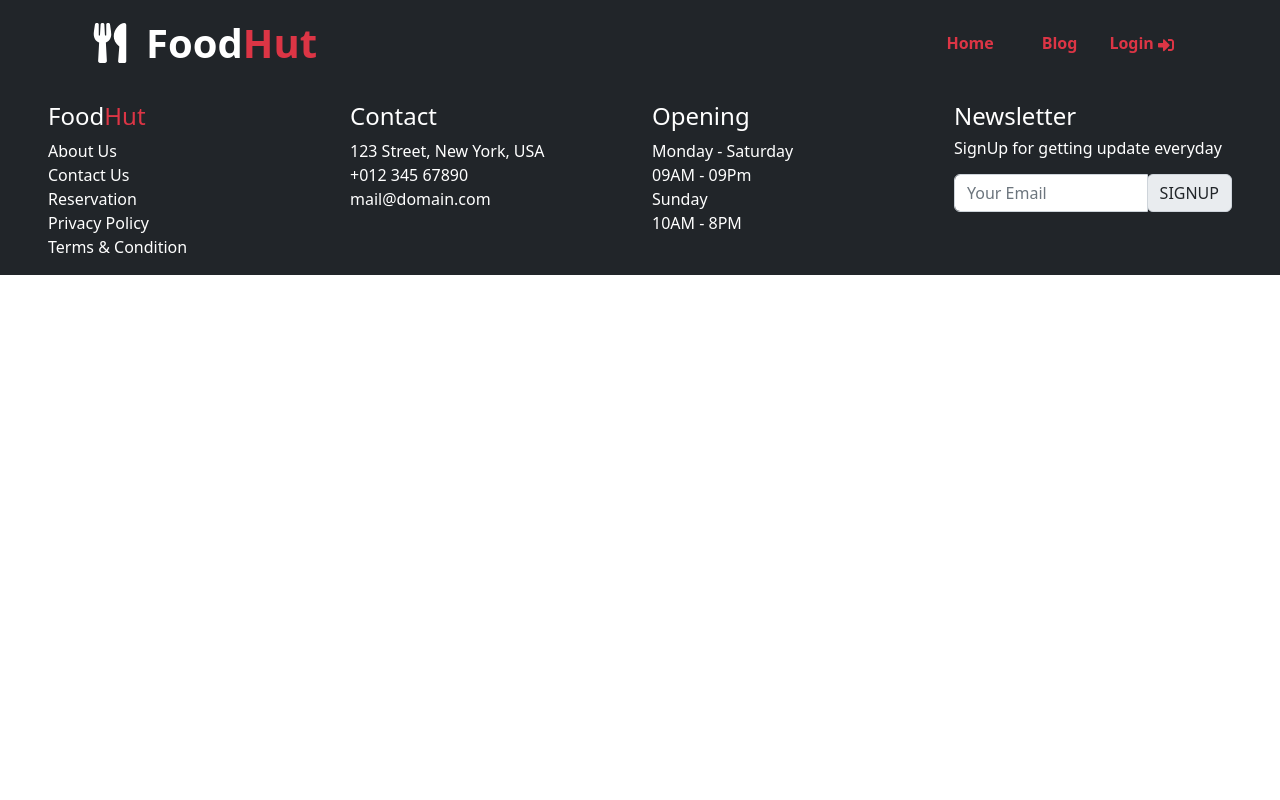
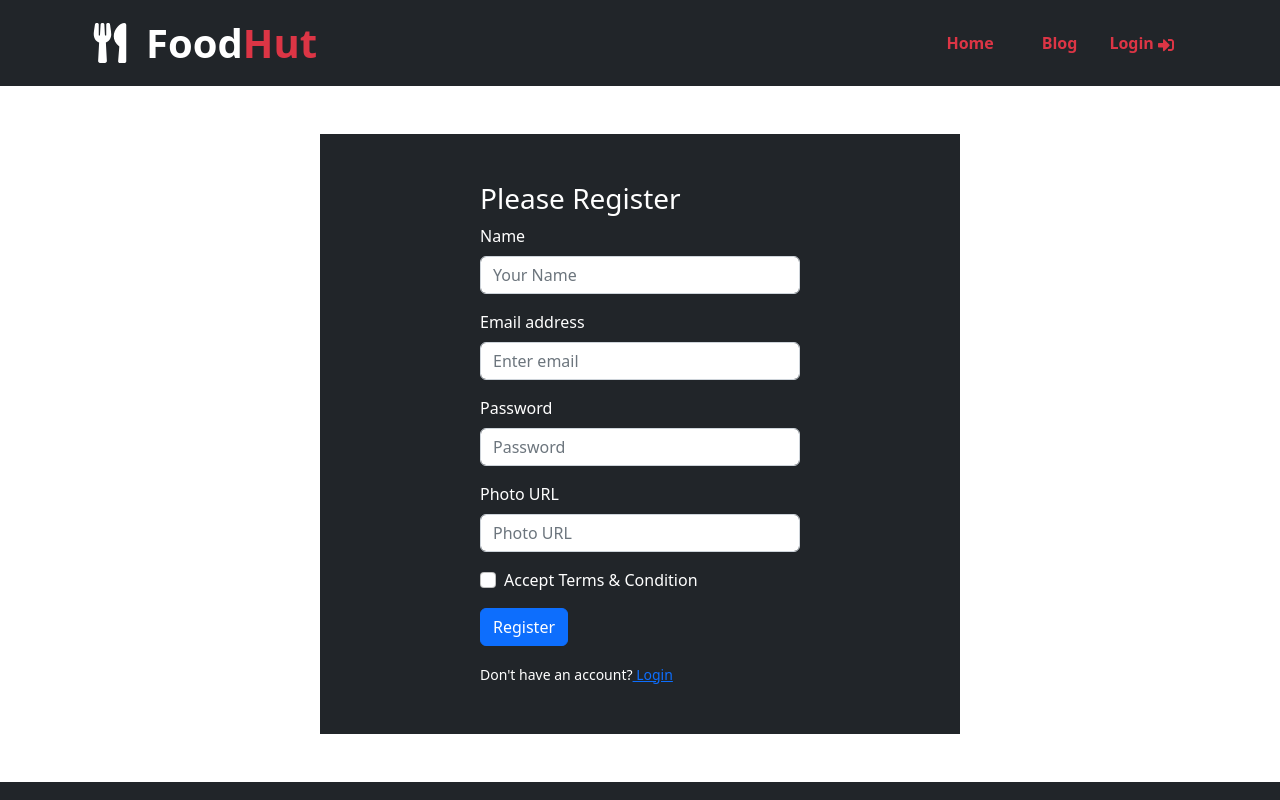
Before and after one commit to Arfaz31/FoodHut-client-site, a React (Vite) app: page /register in a window 1280 px wide. Shown: the top 800 px of the page. Built offline with nearby package versions, Linux system fonts and the light colour scheme.

Commit message:
register form design

```diff
--- a/src/pages/Login/Register/Register.jsx
+++ b/src/pages/Login/Register/Register.jsx
@@ -1,10 +1,71 @@
-import React from 'react';
+import React, { useContext } from 'react';
+import { Button, Container, Form } from 'react-bootstrap';
+import { Link } from 'react-router-dom';
+import { AuthContext } from '../../../providers/AuthProvider';
 
 const Register = () => {
+const {createUser} = useContext(AuthContext)
+
+const handleRegister = event => {
+    event.preventDefault()
+    const form = event.target;
+    const name = form.name.value;
+    const email = form.email.value;
+    const password = form.password.value
+    const  photo = form.photo.value
+    createUser(email, password)
+    .then(result => {
+        const createdUser = result.user
+    })
+    .catch(error => {
+
+    })
+}
+
+
     return (
-        <div>
+       <div className='bg-dark w-50 mx-auto mt-5 my-5' >
+         <div className='w-50 mx-auto  py-5  text-white'>
+               <h3>Please Register</h3>
+       <Form onSubmit={handleRegister}>
+  <Form.Group className="mb-3" controlId="formBasicEmail">
+    <Form.Label>Name</Form.Label>
+    <Form.Control type="text" name='name' placeholder="Your Name" required />
+  </Form.Group>
+  <Form.Group className="mb-3" controlId="formBasicEmail">
+    <Form.Label>Email address</Form.Label>
+    <Form.Control type="email" name='email' placeholder="Enter email" required />
+  </Form.Group>
+  <Form.Group className="mb-3" controlId="formBasicPassword">
+    <Form.Label>Password</Form.Label>
+    <Form.Control type="password" name='password' placeholder="Password" required />
+  </Form.Group>
+  <Form.Group className="mb-3" controlId="formBasicEmail">
+    <Form.Label>Photo URL</Form.Label>
+    <Form.Control type="text" name='photo' placeholder="Photo URL" required />
+  </Form.Group>
 
+
+  <Form.Group className="mb-3" controlId="formBasicCheckbox">
+    <Form.Check type="checkbox" name="accept" label="Accept Terms & Condition" />
+  </Form.Group>
+  <Button variant="primary" type="submit" className='mb-3'>
+    Register
+  </Button>
+  <br />
+  <Form.Text className="text-white">Don't have an account?
+      <Link to="/login">  Login</Link>
+      </Form.Text>
+
+  <Form.Text className="text-success">
+
+      </Form.Text>
+      <Form.Text className="text-danger">
+
+      </Form.Text>
+</Form>
         </div>
+       </div>
     );
 };
 
```
